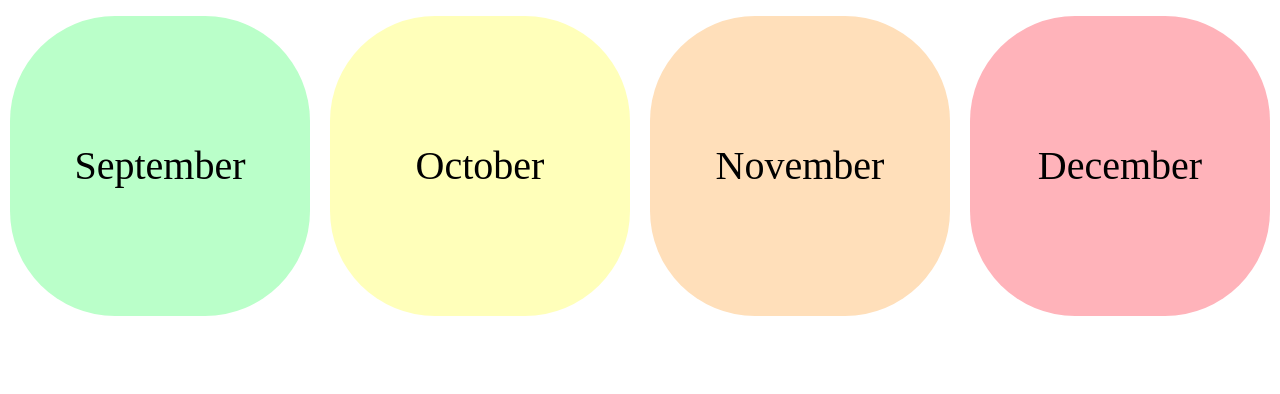
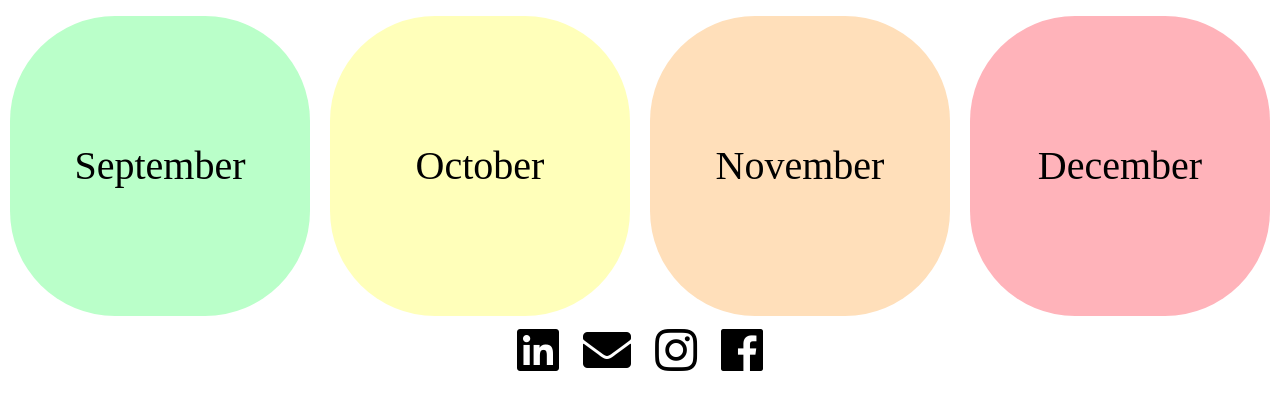
Before and after one commit to climc118/chrjlim, a Django app: page /surface/home in a window 1280 px wide. Shown: the part 786-1180 px from the top of the page. Before the commit the page ends 1102 px from the top, so only its background shows below. Run offline with Django 3.2, Linux system fonts and the light colour scheme; some libraries are stand-ins or nearby versions.

Commit message:
fa icons for contact

```diff
--- a/chrjlim/static/chrjlim/base_style.css
+++ b/chrjlim/static/chrjlim/base_style.css
@@ -28,3 +28,9 @@ a {
     text-decoration: none !important;
     color: #000000 !important;
 }
+
+.fab, .fas {
+    margin-left: 10px;
+    margin-right: 10px;
+    margin-bottom: 20px;
+}
--- a/chrjlim/templates/chrjlim/base.html
+++ b/chrjlim/templates/chrjlim/base.html
@@ -5,6 +5,8 @@
         <title> {{ page_title }}</title>
         <!-- Google Fonts -->
         <link href="https://fonts.googleapis.com/css?family=Cabin" rel="stylesheet">
+        <!-- Font Awesome v5 -->
+        <link rel="stylesheet" href="https://use.fontawesome.com/releases/v5.6.3/css/all.css" integrity="sha384-UHRtZLI+pbxtHCWp1t77Bi1L4ZtiqrqD80Kn4Z8NTSRyMA2Fd33n5dQ8lWUE00s/" crossorigin="anonymous">
 
         <link href="{% static "chrjlim/base_style.css" %}" rel="stylesheet">
         <link href="{% static "surface/style.css" %}" rel="stylesheet">
@@ -22,4 +24,12 @@
 <body>
         <div>{% block content %}{% endblock %}</div>
 </body>
+<footer>
+        <div style="text-align:center">
+                <a href="#" class="fab fa-linkedin fa-3x"></a>
+                <a href="#" class="fas fa-envelope fa-3x"></a>
+                <a href="#" class="fab fa-instagram fa-3x"></a>
+                <a href="#" class="fab fa-facebook fa-3x"></a>
+        </div>
+</footer>
 </html>
```
